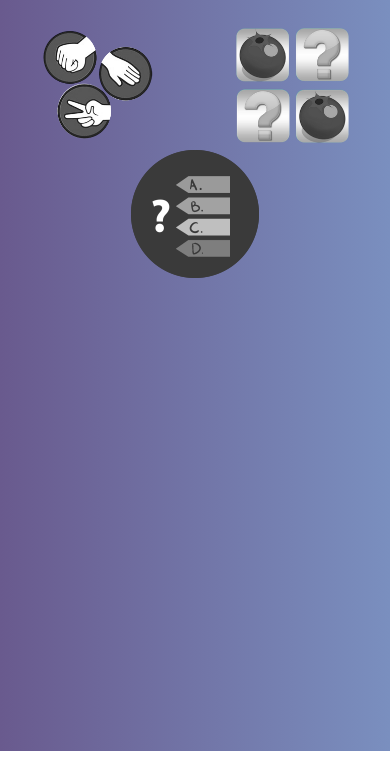
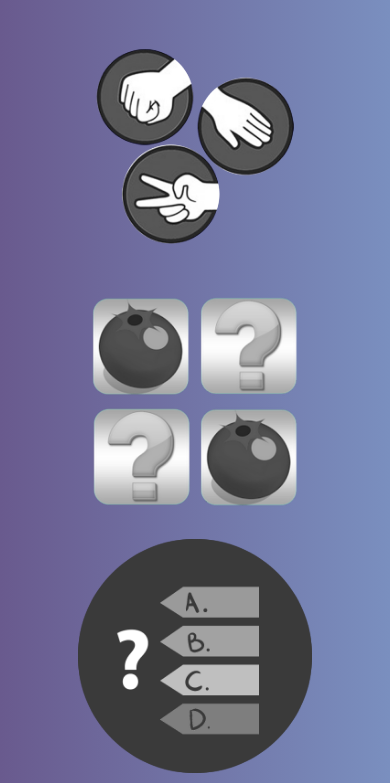
Before and after one commit to dulko-dev/RockPaper, a React app: page / in a window 390 px wide. Shown: the part 93-876 px from the top of the page. Before the commit the page ends 844 px from the top, so only its background shows below. Built offline with nearby package versions, Linux system fonts and the light colour scheme.

Commit message:
fix background and situated icon in rwd

```diff
--- a/src/style/_app.scss
+++ b/src/style/_app.scss
@@ -2,7 +2,7 @@
   display: flex;
   flex-direction: column;
   align-items: center;
-  height: 100vh;
+  min-height: 100vh;
   width: 100vw;
   background: rgb(36, 0, 0);
   background: linear-gradient(
@@ -17,6 +17,10 @@
     padding: 100px 0;
     align-self: center;
     text-align: center;
+    @media (max-width: 700px) {
+      padding: 70px 0;
+      font-size: 2.7em;
+    }
     @media (max-width: 515px) {
       padding: 50px 0;
       font-size: 2em;
@@ -38,7 +42,7 @@
     justify-content: space-around;
     align-items: center;
     @media (max-width: 700px) {
-      flex-wrap: wrap;
+      flex-direction: column;
     }
     .app__all {
       position: relative;
@@ -47,7 +51,8 @@
       margin: 0 20px;
       flex-grow: 1;
       @media (max-width: 700px) {
-        flex-grow: 0;
+        width: 60%;
+        margin: 10px 0;
       }
       @media (max-width: 235px) {
         margin-top: 20px;
```
